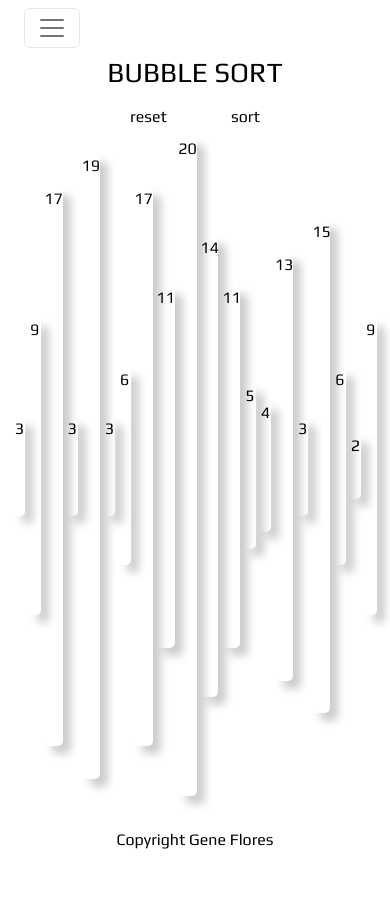
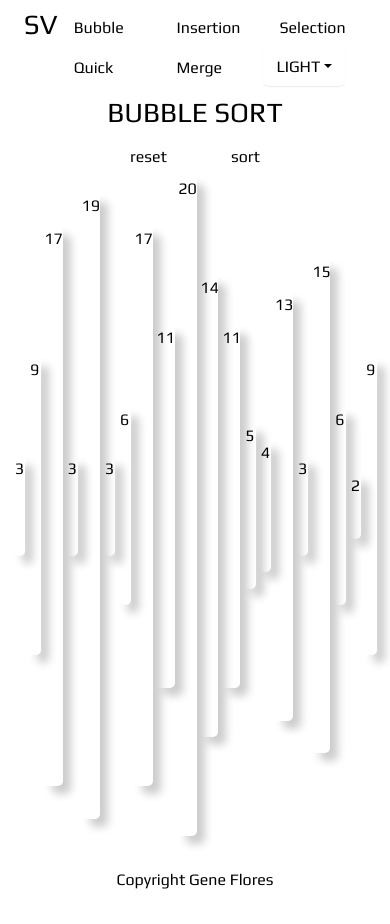
Before and after one commit to genepaolo/sorting-visualizer, a React (Create React App) app: page / in a window 390 px wide. Before the commit the page ends 884 px from the top, so only its background shows below. Built offline with nearby package versions, Linux system fonts and the light colour scheme.

Commit message:
responsive

```diff
--- a/src/components/Navbar.jsx
+++ b/src/components/Navbar.jsx
@@ -28,29 +28,25 @@ function Navbar(){
     return(
         <nav className="navbar navbar-expand-lg">
             <div className="container-fluid">
-                <button className="navbar-toggler" type="button" data-bs-toggle="collapse" data-bs-target="#navbarTogglerDemo01" aria-controls="navbarTogglerDemo01" aria-expanded="false" aria-label="Toggle navigation">
-                    <span className="navbar-toggler-icon"></span>
-                </button>
-                <div className="collapse navbar-collapse" id="navbarTogglerDemo01">
+                <div className="navbar-container">
                     <h1>SV</h1>
                     <ul className="navbar-nav ms-auto">
                         <li className="nav-item">
-                        <button className="nav-item-btn" onClick={ () => updateSort('BUBBLE')} style={themes[theme]}>Bubble Sort</button>
+                            <button className="nav-item-btn" onClick={ () => updateSort('BUBBLE')} style={themes[theme]}>Bubble</button>
                         </li>
                         <li className="nav-item">
-                        <button className="nav-item-btn" onClick={ () => updateSort('INSERTION')} style={themes[theme]}>Insertion Sort</button>
+                            <button className="nav-item-btn" onClick={ () => updateSort('INSERTION')} style={themes[theme]}>Insertion</button>
                         </li>
                         <li className="nav-item">
-                        <button className="nav-item-btn" onClick={ () => updateSort('SELECTION')} style={themes[theme]}>Selection Sort</button>
+                            <button className="nav-item-btn" onClick={ () => updateSort('SELECTION')} style={themes[theme]}>Selection</button>
                         </li>
                         <li className="nav-item">
-                        <button className="nav-item-btn" onClick={ () => updateSort('QUICK')} style={themes[theme]}>Quick Sort</button>
+                            <button className="nav-item-btn" onClick={ () => updateSort('QUICK')} style={themes[theme]}>Quick</button>
                         </li>
                         <li className="nav-item">
-                        <button className="nav-item-btn" onClick={ () => updateSort('MERGE')} style={themes[theme]}>Merge Sort</button>
+                            <button className="nav-item-btn" onClick={ () => updateSort('MERGE')} style={themes[theme]}>Merge</button>
                         </li>
-                </ul>
-
+                        <li className="nav-item">
                             <div className="dropdown" style={themes[theme]} >
                             <button style={themes[theme]} className="btn dropdown-toggle" type="button" id="dropdownMenuButton1" data-bs-toggle="dropdown" aria-expanded="false">
                                 {theme}
@@ -61,6 +57,10 @@ function Navbar(){
                                 <li><button className="menu-item-btn" onClick={ () => updateTheme('CYBERPUNK')}>Cyberpunk</button></li>
                             </ul>
                         </div>
+                        </li>
+                    </ul>
+
+
                 </div>
             </div>
         </nav>
--- a/src/sass/components/_navbar.scss
+++ b/src/sass/components/_navbar.scss
@@ -1,11 +1,23 @@
+.navbar-container{
+    display: flex;
+    flex-direction: row;
+    justify-content: space-between;
+    width: 100%;
+}
 .navbar-nav{
     flex-direction: row;
+    flex-wrap: wrap;
 }
 .nav-item{
     margin: 0.5rem;
     @include respond(tab-port){
         display: inline-block;
-        width: 50%;
+        width: 20%;
+        margin: 0;
+    }
+    @include respond(phone){
+        display: inline-block;
+        width: 33.333%;
         margin: 0;
     }
     &-btn{
```
Also changed, not shown: src/index.css, 1 other file (tests, documents, lock files or other folders). Lines whose indentation alone changed are shown as unchanged.
